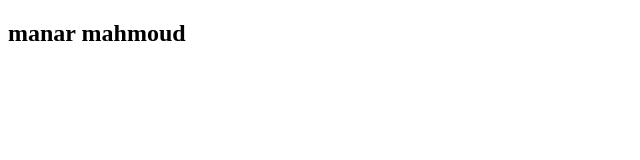
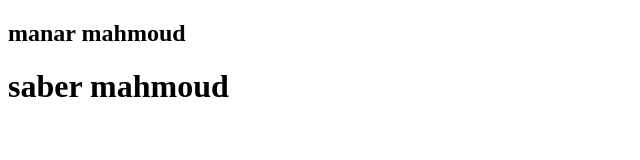
Before and after one commit to manoramahmoud/test_2-github, a plain HTML site: page index.html in a window 1280 px wide. Shown: the whole page, without its empty margins (0-640 px from the left). Drawn offline with Linux system fonts and the light colour scheme.

Commit message:
edit in index.html

```diff
--- a/index.html
+++ b/index.html
@@ -9,6 +9,7 @@
 <body>
     <div>
         <h2>manar mahmoud</h2>
+        <h1>saber mahmoud</h1>
     </div>
 </body>
 </html>
```
